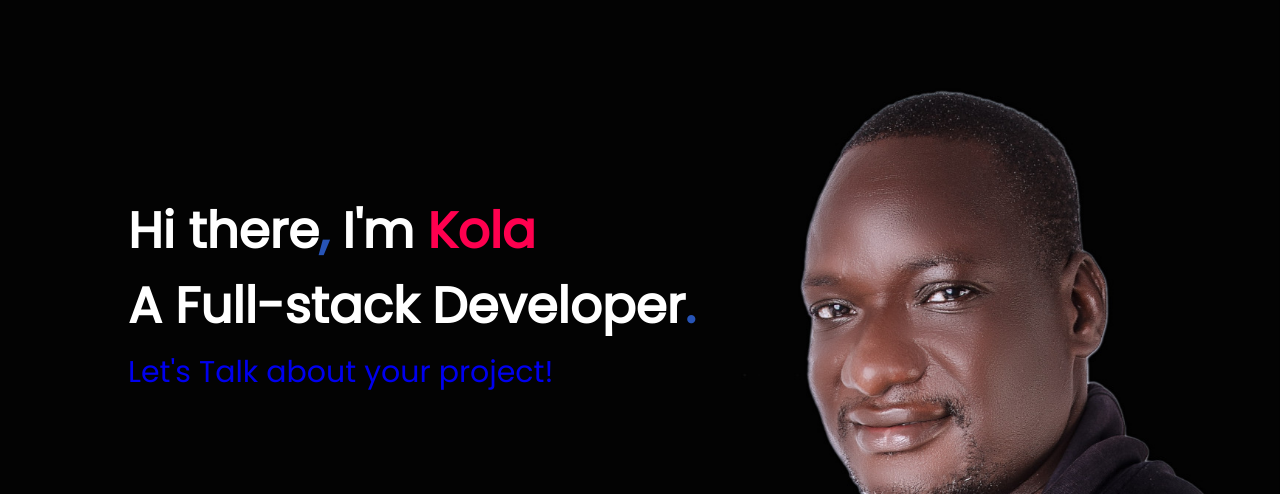
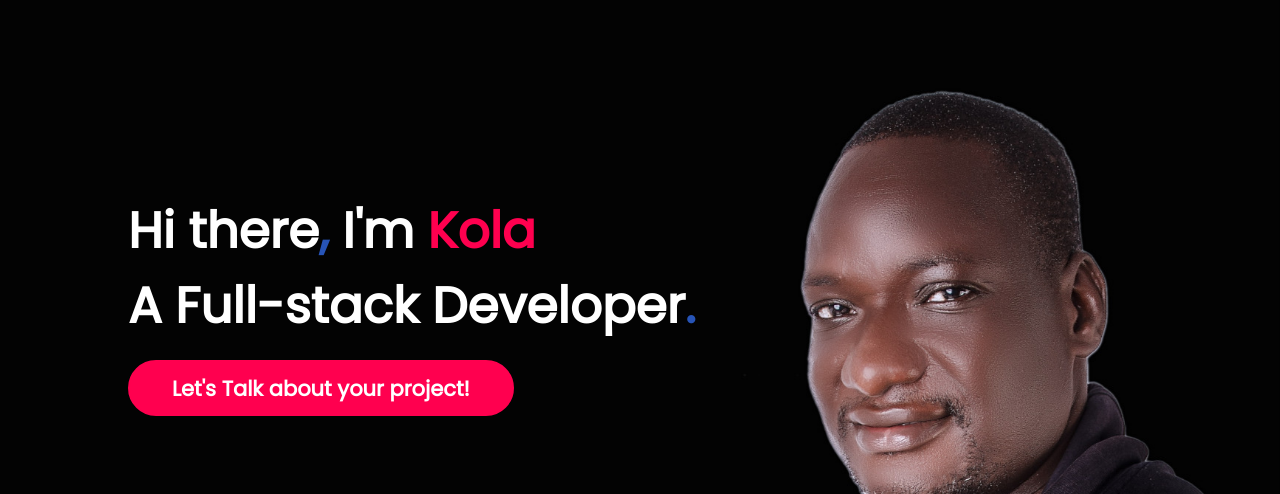
Before and after one commit to kkolade/portfolio, a website built with webpack: page src/index.html in a window 1280 px wide. Shown: the part 81-575 px from the top of the page. Built offline with nearby package versions, Linux system fonts and the light colour scheme.

Commit message:
Finished Hero section tentatively

```diff
--- a/src/assets/scss/_components.scss
+++ b/src/assets/scss/_components.scss
@@ -1,6 +1,8 @@
 @use 'base' as b;
 
 /* --- COMPONENTS --- */
+
+// Social icons
 .social {
   &__link {
     color: b.color(text-2);
@@ -19,6 +21,30 @@
     &:active {
       transform: translateY(-2px);
     }
+  }
+}
+
+//------Buttons-------
+.btn {
+  display: inline-block;
+  color: b.$color-white;
+  background-color: b.color(primary);
+  border: 2px solid b.color(primary);
+  font-size: b.font-size(bigger);
+  font-weight: b.font-weight(semi-bold);
+  padding: b.$spe-0-5 b.$spe-2;
+  border-radius: b.$sp-3;
+  text-align: center;
+  transition: all 0.5s;
+
+  &:hover {
+    color: b.color(text);
+    background-color: transparent;
+    box-shadow: 0px 3px 5px b.color(primary);
+  }
+
+  &:active {
+    transform: translateY(2px);
   }
 }
 
```
